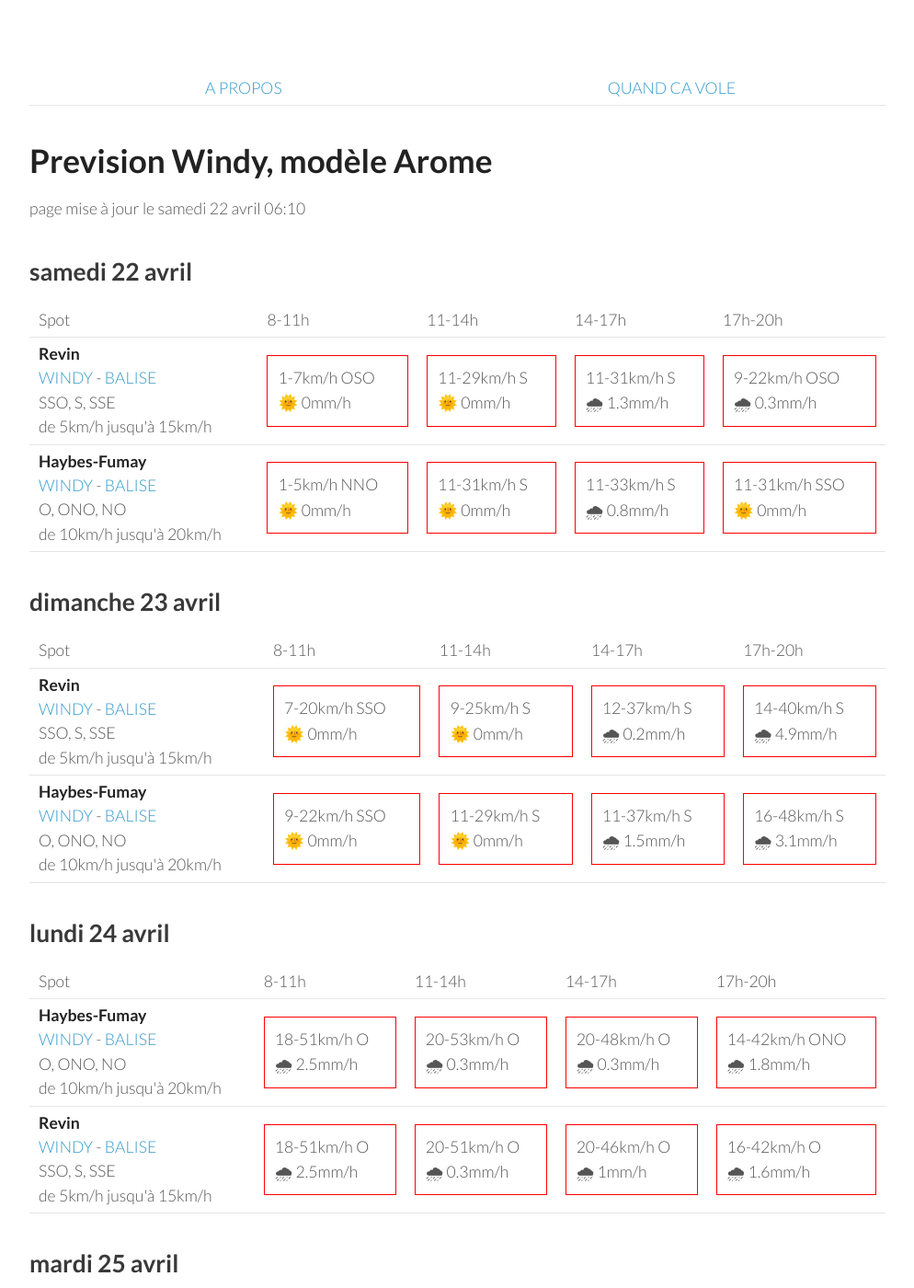
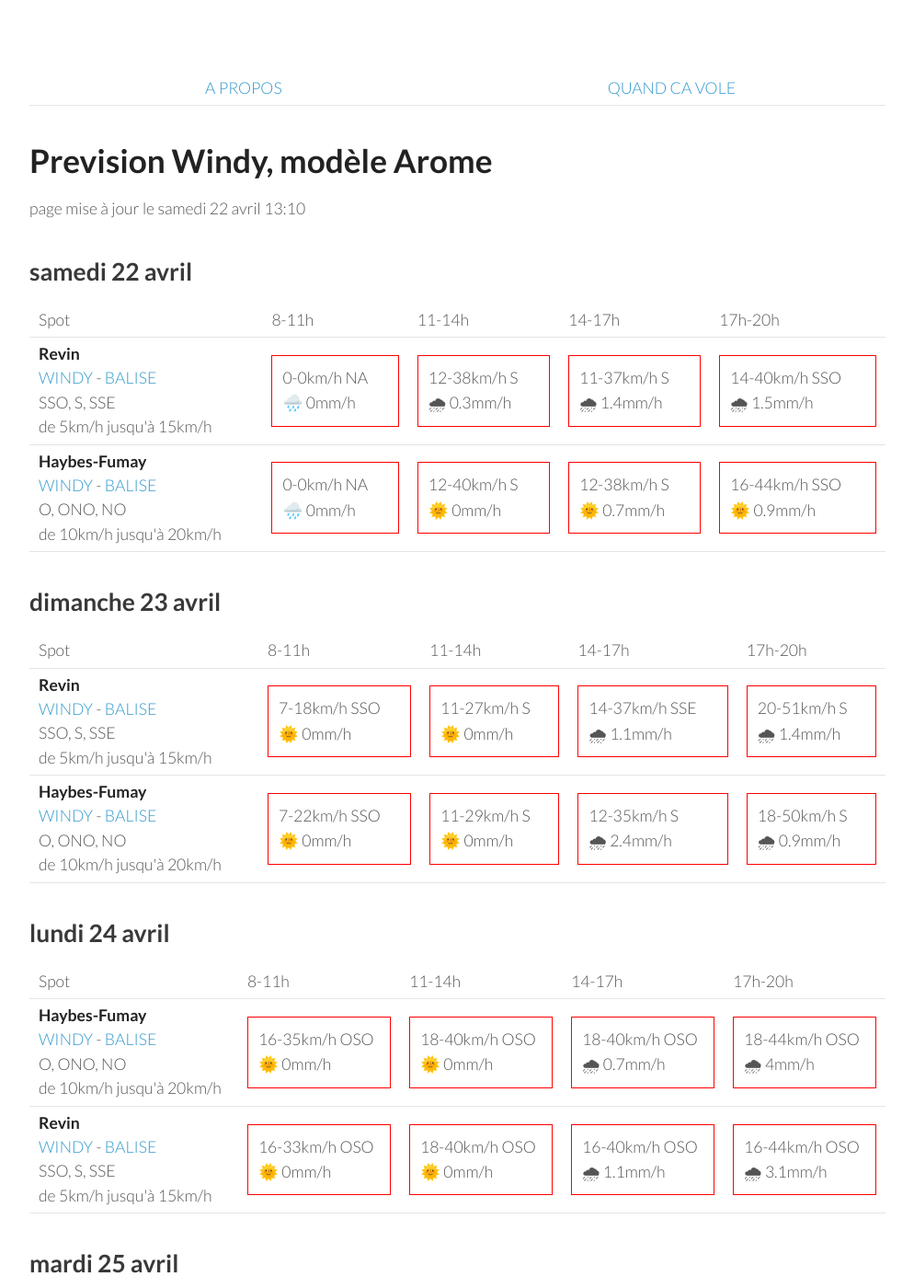
Before and after one commit to parapente-dans-le-nord/parapente-dans-le-nord.github.io, a Jekyll site: the page built from ardennes.markdown, in a window 1280 px wide and 1400 px high. Shown: the whole window at 92% size, without its empty margins (26-1020 px from the left). Built offline with Jekyll 4.4.1, drawn with Linux system fonts in a browser that asks for light colours; some of the changed text lies outside the part shown.

Commit message:
update index.markdown

```diff
--- a/ardennes.markdown
+++ b/ardennes.markdown
@@ -7,7 +7,7 @@ title:  "Tous les spots"
 {: .links}
 
 # Prevision Windy, modèle Arome
-page mise à jour le samedi 22 avril 06:10
+page mise à jour le samedi 22 avril 13:10
 
 ## samedi 22 avril
 
@@ -24,21 +24,19 @@ page mise à jour le samedi 22 avril 06:10
 <tr>
         <td><strong>Revin</strong><br><a href="https://windy.com/49.948/4.625?49.543,4.625,8">WINDY</a> - <span class=""><a href="http://www.balisemeteo.com/balise.php?idBalise=5019">BALISE</a> </span><br> <span class="vent-favorable">SSO, S, SSE</span><br><span class="force-vent">de 5km/h jusqu'à 15km/h</span> </td>
 
-            <td><div class="not-flyable"><p>1-7km/h OSO</p><p>🌞 0mm/h</p></div></td>
-            <td><div class="not-flyable"><p>11-29km/h S</p><p>🌞 0mm/h</p></div></td>
-            <td><div class="not-flyable"><p>11-31km/h S</p><p>🌧 1.3mm/h</p></div></td>
-            <td><div class="not-flyable"><p>9-22km/h OSO</p><p>🌧 0.3mm/h</p></div></td>
-
+            <td><div class="not-flyable"><p>0-0km/h NA</p><p>🌧️ 0mm/h</p></div></td>
+            <td><div class="not-flyable"><p>12-38km/h S</p><p>🌧 0.3mm/h</p></div></td>
+            <td><div class="not-flyable"><p>11-37km/h S</p><p>🌧 1.4mm/h</p></div></td>
+            <td><div class="not-flyable"><p>14-40km/h SSO</p><p>🌧 1.5mm/h</p></div></td>
 
     </tr>
 <tr>
         <td><strong>Haybes-Fumay</strong><br><a href="https://windy.com/49.998/4.715?49.913,4.738,10">WINDY</a> - <span class=""><a href="http://www.balisemeteo.com/balise.php?idBalise=104">BALISE</a> </span><br> <span class="vent-favorable">O, ONO, NO</span><br><span class="force-vent">de 10km/h jusqu'à 20km/h</span> </td>
 
-            <td><div class="not-flyable"><p>1-5km/h NNO</p><p>🌞 0mm/h</p></div></td>
-            <td><div class="not-flyable"><p>11-31km/h S</p><p>🌞 0mm/h</p></div></td>
-            <td><div class="not-flyable"><p>11-33km/h S</p><p>🌧 0.8mm/h</p></div></td>
-            <td><div class="not-flyable"><p>11-31km/h SSO</p><p>🌞 0mm/h</p></div></td>
-
+            <td><div class="not-flyable"><p>0-0km/h NA</p><p>🌧️ 0mm/h</p></div></td>
+            <td><div class="not-flyable"><p>12-40km/h S</p><p>🌞 0mm/h</p></div></td>
+            <td><div class="not-flyable"><p>12-38km/h S</p><p>🌞 0.7mm/h</p></div></td>
+            <td><div class="not-flyable"><p>16-44km/h SSO</p><p>🌞 0.9mm/h</p></div></td>
 
     </tr>
 
@@ -60,20 +58,20 @@ page mise à jour le samedi 22 avril 06:10
 <tr>
         <td><strong>Revin</strong><br><a href="https://windy.com/49.948/4.625?49.543,4.625,8">WINDY</a> - <span class=""><a href="http://www.balisemeteo.com/balise.php?idBalise=5019">BALISE</a> </span><br> <span class="vent-favorable">SSO, S, SSE</span><br><span class="force-vent">de 5km/h jusqu'à 15km/h</span> </td>
 
-            <td><div class="not-flyable"><p>7-20km/h SSO</p><p>🌞 0mm/h</p></div></td>
-            <td><div class="not-flyable"><p>9-25km/h S</p><p>🌞 0mm/h</p></div></td>
-            <td><div class="not-flyable"><p>12-37km/h S</p><p>🌧 0.2mm/h</p></div></td>
-            <td><div class="not-flyable"><p>14-40km/h S</p><p>🌧 4.9mm/h</p></div></td>
+            <td><div class="not-flyable"><p>7-18km/h SSO</p><p>🌞 0mm/h</p></div></td>
+            <td><div class="not-flyable"><p>11-27km/h S</p><p>🌞 0mm/h</p></div></td>
+            <td><div class="not-flyable"><p>14-37km/h SSE</p><p>🌧 1.1mm/h</p></div></td>
+            <td><div class="not-flyable"><p>20-51km/h S</p><p>🌧 1.4mm/h</p></div></td>
 
 
     </tr>
 <tr>
         <td><strong>Haybes-Fumay</strong><br><a href="https://windy.com/49.998/4.715?49.913,4.738,10">WINDY</a> - <span class=""><a href="http://www.balisemeteo.com/balise.php?idBalise=104">BALISE</a> </span><br> <span class="vent-favorable">O, ONO, NO</span><br><span class="force-vent">de 10km/h jusqu'à 20km/h</span> </td>
 
-            <td><div class="not-flyable"><p>9-22km/h SSO</p><p>🌞 0mm/h</p></div></td>
+            <td><div class="not-flyable"><p>7-22km/h SSO</p><p>🌞 0mm/h</p></div></td>
             <td><div class="not-flyable"><p>11-29km/h S</p><p>🌞 0mm/h</p></div></td>
-            <td><div class="not-flyable"><p>11-37km/h S</p><p>🌧 1.5mm/h</p></div></td>
-            <td><div class="not-flyable"><p>16-48km/h S</p><p>🌧 3.1mm/h</p></div></td>
+            <td><div class="not-flyable"><p>12-35km/h S</p><p>🌧 2.4mm/h</p></div></td>
+            <td><div class="not-flyable"><p>18-50km/h S</p><p>🌧 0.9mm/h</p></div></td>
 
 
     </tr>
@@ -96,20 +94,20 @@ page mise à jour le samedi 22 avril 06:10
 <tr>
         <td><strong>Haybes-Fumay</strong><br><a href="https://windy.com/49.998/4.715?49.913,4.738,10">WINDY</a> - <span class=""><a href="http://www.balisemeteo.com/balise.php?idBalise=104">BALISE</a> </span><br> <span class="vent-favorable">O, ONO, NO</span><br><span class="force-vent">de 10km/h jusqu'à 20km/h</span> </td>
 
-            <td><div class="not-flyable"><p>18-51km/h O</p><p>🌧 2.5mm/h</p></div></td>
-            <td><div class="not-flyable"><p>20-53km/h O</p><p>🌧 0.3mm/h</p></div></td>
-            <td><div class="not-flyable"><p>20-48km/h O</p><p>🌧 0.3mm/h</p></div></td>
-            <td><div class="not-flyable"><p>14-42km/h ONO</p><p>🌧 1.8mm/h</p></div></td>
+            <td><div class="not-flyable"><p>16-35km/h OSO</p><p>🌞 0mm/h</p></div></td>
+            <td><div class="not-flyable"><p>18-40km/h OSO</p><p>🌞 0mm/h</p></div></td>
+            <td><div class="not-flyable"><p>18-40km/h OSO</p><p>🌧 0.7mm/h</p></div></td>
+            <td><div class="not-flyable"><p>18-44km/h OSO</p><p>🌧 4mm/h</p></div></td>
 
 
     </tr>
 <tr>
         <td><strong>Revin</strong><br><a href="https://windy.com/49.948/4.625?49.543,4.625,8">WINDY</a> - <span class=""><a href="http://www.balisemeteo.com/balise.php?idBalise=5019">BALISE</a> </span><br> <span class="vent-favorable">SSO, S, SSE</span><br><span class="force-vent">de 5km/h jusqu'à 15km/h</span> </td>
 
-            <td><div class="not-flyable"><p>18-51km/h O</p><p>🌧 2.5mm/h</p></div></td>
-            <td><div class="not-flyable"><p>20-51km/h O</p><p>🌧 0.3mm/h</p></div></td>
-            <td><div class="not-flyable"><p>20-46km/h O</p><p>🌧 1mm/h</p></div></td>
-            <td><div class="not-flyable"><p>16-42km/h O</p><p>🌧 1.6mm/h</p></div></td>
+            <td><div class="not-flyable"><p>16-33km/h OSO</p><p>🌞 0mm/h</p></div></td>
+            <td><div class="not-flyable"><p>18-40km/h OSO</p><p>🌞 0mm/h</p></div></td>
+            <td><div class="not-flyable"><p>16-40km/h OSO</p><p>🌧 1.1mm/h</p></div></td>
+            <td><div class="not-flyable"><p>16-44km/h OSO</p><p>🌧 3.1mm/h</p></div></td>
 
 
     </tr>
@@ -132,20 +130,20 @@ page mise à jour le samedi 22 avril 06:10
 <tr>
         <td><strong>Revin</strong><br><a href="https://windy.com/49.948/4.625?49.543,4.625,8">WINDY</a> - <span class=""><a href="http://www.balisemeteo.com/balise.php?idBalise=5019">BALISE</a> </span><br> <span class="vent-favorable">SSO, S, SSE</span><br><span class="force-vent">de 5km/h jusqu'à 15km/h</span> </td>
 
-            <td><div class="not-flyable"><p>14-29km/h N</p><p>🌞 0mm/h</p></div></td>
-            <td><div class="not-flyable"><p>18-40km/h NNO</p><p>🌞 0mm/h</p></div></td>
-            <td><div class="not-flyable"><p>18-38km/h NNO</p><p>🌧 0.5mm/h</p></div></td>
-            <td><div class="not-flyable"><p>18-38km/h NO</p><p>🌧 0.3mm/h</p></div></td>
+            <td><div class="not-flyable"><p>16-31km/h NNO</p><p>🌞 0mm/h</p></div></td>
+            <td><div class="not-flyable"><p>18-38km/h NNO</p><p>🌞 0mm/h</p></div></td>
+            <td><div class="not-flyable"><p>16-37km/h NNO</p><p>🌧 0.2mm/h</p></div></td>
+            <td><div class="not-flyable"><p>16-37km/h NNO</p><p>🌧 0.5mm/h</p></div></td>
 
 
     </tr>
 <tr>
         <td><strong>Haybes-Fumay</strong><br><a href="https://windy.com/49.998/4.715?49.913,4.738,10">WINDY</a> - <span class=""><a href="http://www.balisemeteo.com/balise.php?idBalise=104">BALISE</a> </span><br> <span class="vent-favorable">O, ONO, NO</span><br><span class="force-vent">de 10km/h jusqu'à 20km/h</span> </td>
 
-            <td><div class="not-flyable"><p>14-29km/h NNO</p><p>🌞 0mm/h</p></div></td>
-            <td><div class="not-flyable"><p>16-40km/h NNO</p><p>🌧 0.2mm/h</p></div></td>
-            <td><div class="not-flyable"><p>18-38km/h NNO</p><p>🌧 0.8mm/h</p></div></td>
-            <td><div class="not-flyable"><p>18-40km/h NO</p><p>🌧 0.4mm/h</p></div></td>
+            <td><div class="not-flyable"><p>16-33km/h NNO</p><p>🌧 0.2mm/h</p></div></td>
+            <td><div class="not-flyable"><p>18-38km/h NNO</p><p>🌞 0mm/h</p></div></td>
+            <td><div class="not-flyable"><p>16-38km/h NNO</p><p>🌧 0.2mm/h</p></div></td>
+            <td><div class="not-flyable"><p>16-37km/h NNO</p><p>🌧 1mm/h</p></div></td>
 
 
     </tr>
@@ -168,20 +166,20 @@ page mise à jour le samedi 22 avril 06:10
 <tr>
         <td><strong>Revin</strong><br><a href="https://windy.com/49.948/4.625?49.543,4.625,8">WINDY</a> - <span class=""><a href="http://www.balisemeteo.com/balise.php?idBalise=5019">BALISE</a> </span><br> <span class="vent-favorable">SSO, S, SSE</span><br><span class="force-vent">de 5km/h jusqu'à 15km/h</span> </td>
 
-            <td><div class="not-flyable"><p>7-14km/h SE</p><p>🌞 0mm/h</p></div></td>
-            <td><div class="not-flyable"><p>9-22km/h SSE</p><p>🌞 0mm/h</p></div></td>
-            <td><div class="not-flyable"><p>5-22km/h SSE</p><p>🌞 0mm/h</p></div></td>
-            <td><div class="flyable"><p>5-14km/h S</p><p>🌞 0mm/h</p></div></td>
+            <td><div class="not-flyable"><p>7-12km/h SE</p><p>🌞 0mm/h</p></div></td>
+            <td><div class="not-flyable"><p>5-20km/h S</p><p>🌞 0mm/h</p></div></td>
+            <td><div class="not-flyable"><p>1-16km/h S</p><p>🌞 0mm/h</p></div></td>
+            <td><div class="not-flyable"><p>1-12km/h OSO</p><p>🌞 0mm/h</p></div></td>
 
 
     </tr>
 <tr>
         <td><strong>Haybes-Fumay</strong><br><a href="https://windy.com/49.998/4.715?49.913,4.738,10">WINDY</a> - <span class=""><a href="http://www.balisemeteo.com/balise.php?idBalise=104">BALISE</a> </span><br> <span class="vent-favorable">O, ONO, NO</span><br><span class="force-vent">de 10km/h jusqu'à 20km/h</span> </td>
 
-            <td><div class="not-flyable"><p>9-14km/h SSE</p><p>🌞 0mm/h</p></div></td>
-            <td><div class="not-flyable"><p>9-22km/h S</p><p>🌞 0mm/h</p></div></td>
-            <td><div class="not-flyable"><p>3-22km/h SSE</p><p>🌞 0mm/h</p></div></td>
-            <td><div class="not-flyable"><p>3-12km/h S</p><p>🌞 0mm/h</p></div></td>
+            <td><div class="not-flyable"><p>7-12km/h SE</p><p>🌞 0mm/h</p></div></td>
+            <td><div class="not-flyable"><p>3-18km/h SSO</p><p>🌞 0mm/h</p></div></td>
+            <td><div class="not-flyable"><p>1-12km/h SO</p><p>🌞 0mm/h</p></div></td>
+            <td><div class="not-flyable"><p>1-12km/h ONO</p><p>🌞 0mm/h</p></div></td>
 
 
     </tr>
@@ -189,3 +187,39 @@ page mise à jour le samedi 22 avril 06:10
 </tbody>
 </table>
 {:/}
+## jeudi 27 avril
+
+{::nomarkdown}
+<table>
+  <tbody>
+    <tr>
+      <td>Spot</td>
+      <td>8-11h</td>
+      <td>11-14h</td>
+      <td>14-17h</td>
+      <td>17h-20h</td>
+    </tr>
+<tr>
+        <td><strong>Haybes-Fumay</strong><br><a href="https://windy.com/49.998/4.715?49.913,4.738,10">WINDY</a> - <span class=""><a href="http://www.balisemeteo.com/balise.php?idBalise=104">BALISE</a> </span><br> <span class="vent-favorable">O, ONO, NO</span><br><span class="force-vent">de 10km/h jusqu'à 20km/h</span> </td>
+
+            <td><div class="not-flyable"><p>11-18km/h SE</p><p>🌞 0mm/h</p></div></td>
+            <td><div class="not-flyable"><p>11-24km/h SE</p><p>🌞 0mm/h</p></div></td>
+            <td><div class="not-flyable"><p>9-25km/h SE</p><p>🌞 0mm/h</p></div></td>
+            <td><div class="not-flyable"><p>11-25km/h SSE</p><p>🌞 0mm/h</p></div></td>
+
+
+    </tr>
+<tr>
+        <td><strong>Revin</strong><br><a href="https://windy.com/49.948/4.625?49.543,4.625,8">WINDY</a> - <span class=""><a href="http://www.balisemeteo.com/balise.php?idBalise=5019">BALISE</a> </span><br> <span class="vent-favorable">SSO, S, SSE</span><br><span class="force-vent">de 5km/h jusqu'à 15km/h</span> </td>
+
+            <td><div class="not-flyable"><p>9-18km/h ESE</p><p>🌞 0mm/h</p></div></td>
+            <td><div class="not-flyable"><p>11-25km/h SE</p><p>🌞 0mm/h</p></div></td>
+            <td><div class="not-flyable"><p>11-27km/h SE</p><p>🌞 0mm/h</p></div></td>
+            <td><div class="not-flyable"><p>11-25km/h SSE</p><p>🌞 0mm/h</p></div></td>
+
+
+    </tr>
+
+</tbody>
+</table>
+{:/}
```
